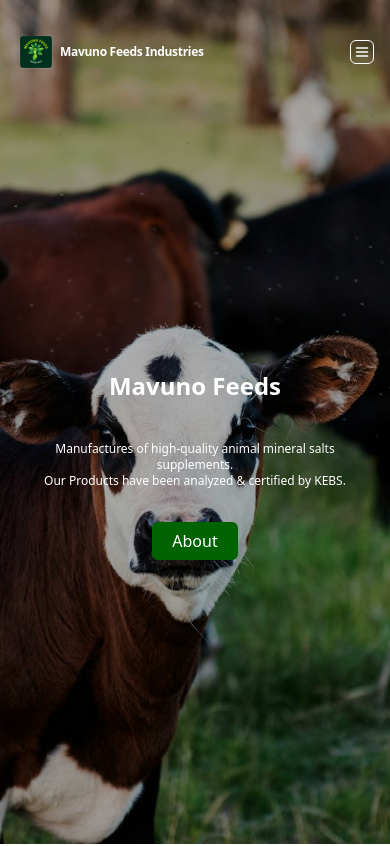
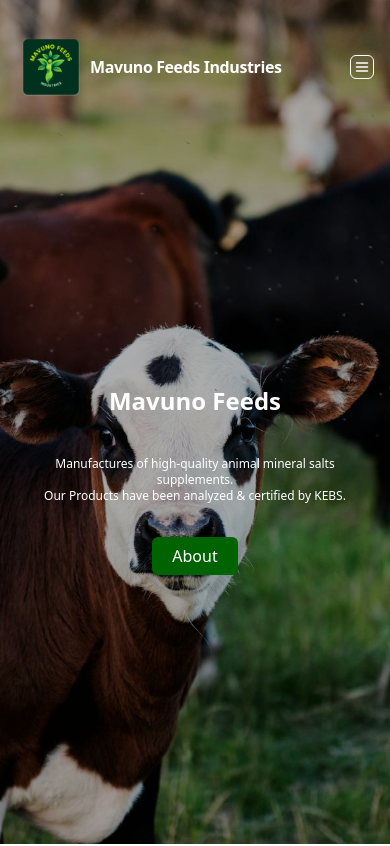
Before and after one commit to eugenewere/mavuno_feeds, a Nuxt app: page / in a window 390 px wide. Shown: the top 846 px of the page. Built offline with nearby package versions, Linux system fonts and the light colour scheme.

Commit message:
update: ui enhancements

```diff
--- a/pages/index.vue
+++ b/pages/index.vue
@@ -26,8 +26,8 @@
 	                <nav class="flex-wrap lg:flex items-center justify-between">
 	                    <div class="flex items-center justify-between mb-10 lg:mb-0">
 		                    <div class="flex gap-1 lg:gap-3 items-center">
-			                    <img src="/mavuno_feeds/android/mipmap-xhdpi/ic_launcher.png" class="w-[40px] lg:w-[140px]" alt="Mavuno Feeds Industries">
-			                    <h2 class="text-xs sm:text-sm md:text-lg lg:text-3xl font-bold tracking-tight text-white">Mavuno Feeds Industries</h2>
+			                    <img src="/mavuno_feeds/android/mipmap-xhdpi/ic_launcher.png" class="w-[70px] lg:w-[140px]" alt="Mavuno Feeds Industries">
+			                    <h2 class="text-md md:text-lg lg:text-3xl font-bold tracking-tight text-white">Mavuno Feeds Industries</h2>
 		                    </div>
 		                    <button class="flex items-center justify-center border border-white lg:w-10 lg:h-10 w-6 h-6 text-white rounded-md outline-none lg:hidden ml-auto" @click="navbarOpen = !navbarOpen">
 	                            <Icon name="ph:list-bold" class="text-white" />
@@ -406,7 +406,6 @@
 
 	                        <a href="#about" class="block font-normal text-gray-400 text-lg hover:text-gray-700 transition ease-in-out duration-300">About</a>
 	                        <a href="#service" class="block font-normal text-gray-400 text-lg hover:text-gray-700 transition ease-in-out duration-300">Services</a>
-<!--	                        <a href="#work" class="block font-normal text-gray-400 text-lg hover:text-gray-700 transition ease-in-out duration-300">Works</a>-->
 	                        <a href="#products" class="block font-normal text-gray-400 text-lg hover:text-gray-700 transition ease-in-out duration-300">Products</a>
 	                        <a href="#social" class="block font-normal text-gray-400 text-lg hover:text-gray-700 transition ease-in-out duration-300">Social</a>
 	                        <a href="#contact" class="block font-normal text-gray-400 text-lg hover:text-gray-700 transition ease-in-out duration-300">Contact</a>
```
